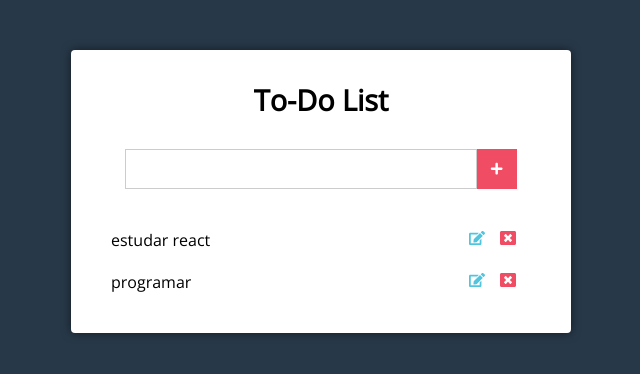
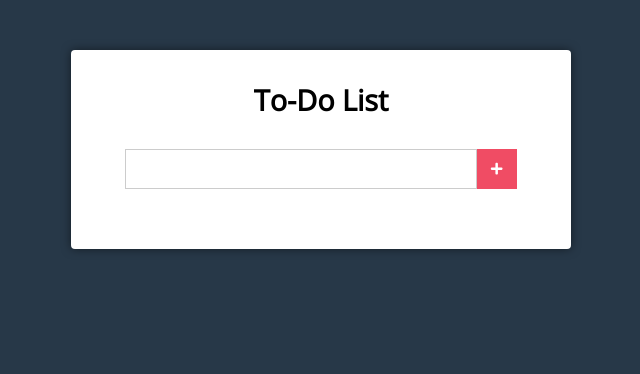
Before and after one commit to Matheus351/to-do-list-react, a React (Create React App) app: page / in a window 1280 px wide. Shown: the top 374 px of the page, without its empty margins (319-959 px from the left). Built offline with nearby package versions, Linux system fonts and the light colour scheme.

Commit message:
configurando adição de tarefas

```diff
--- a/src/components/Main.css
+++ b/src/components/Main.css
@@ -62,3 +62,8 @@
     margin-right: 15px;
     color: #f04c64;
 }
+
+.tasks li div{
+    display: flex;
+    align-items: center;
+}
--- a/src/components/Main.js
+++ b/src/components/Main.js
@@ -6,10 +6,7 @@ export default class Main extends Component{
 
     state = {
         newTask: '',
-        tasks:[
-          'estudar react',
-          'programar'
-        ]
+        tasks:[]
     }
 
   inputChange = (e)=>{
@@ -18,13 +15,30 @@ export default class Main extends Component{
     })
   }
 
+  handleSubmit = (e)=>{
+    console.log('oi')
+     e.preventDefault()
+     const {tasks} = this.state
+     let {newTask} = this.state
+     newTask = newTask.trim()//eliminates white spaces
+
+     if(tasks.indexOf(newTask)!==-1) return
+
+     const newTasks = [...tasks]
+
+     this.setState({
+      tasks:[...newTasks, newTask],
+     })
+  }
+
   render(){
     const {newTask,tasks} = this.state
+
     return (
         <div className="main">
             <h1>To-Do List</h1>
 
-            <form className="form" action="#">
+            <form  onSubmit={this.handleSubmit} className="form" action="#">
                <input onChange={this.inputChange} type="text" value={newTask}></input>
                <button type="submit">
                 <FaPlus/>
@@ -32,19 +46,20 @@ export default class Main extends Component{
             </form>
 
            <ul className='tasks'>
-             {tasks.map(task=>{
-              return <li key={task}>
+             {tasks.map(task=>(
+
+              <li key={task}>
                 {task}
+
                 <div>
                   <FaEdit className='edit'/>
                   <FaWindowClose className='delete'/>
                 </div>
                 </li>
-             })}
+
+            ))}
            </ul>
-
         </div>
     )
-
   }
 }
```
